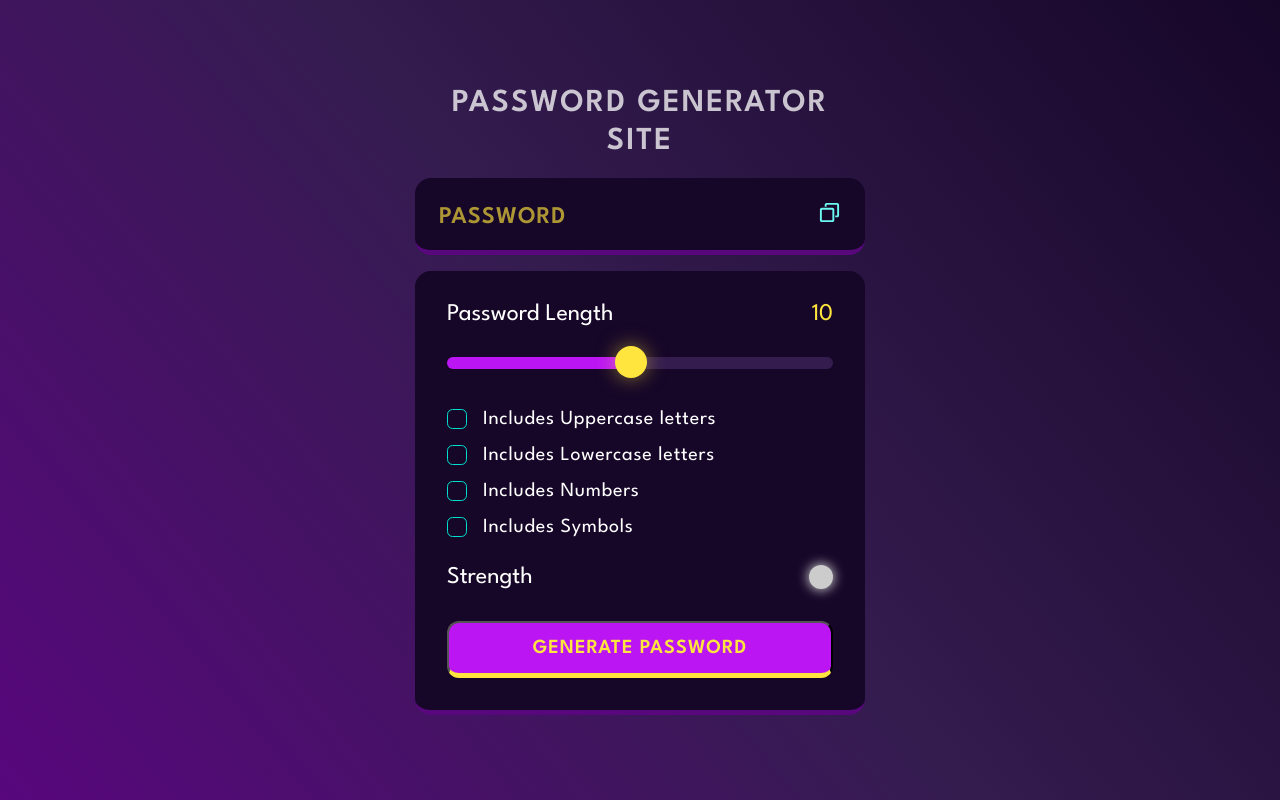
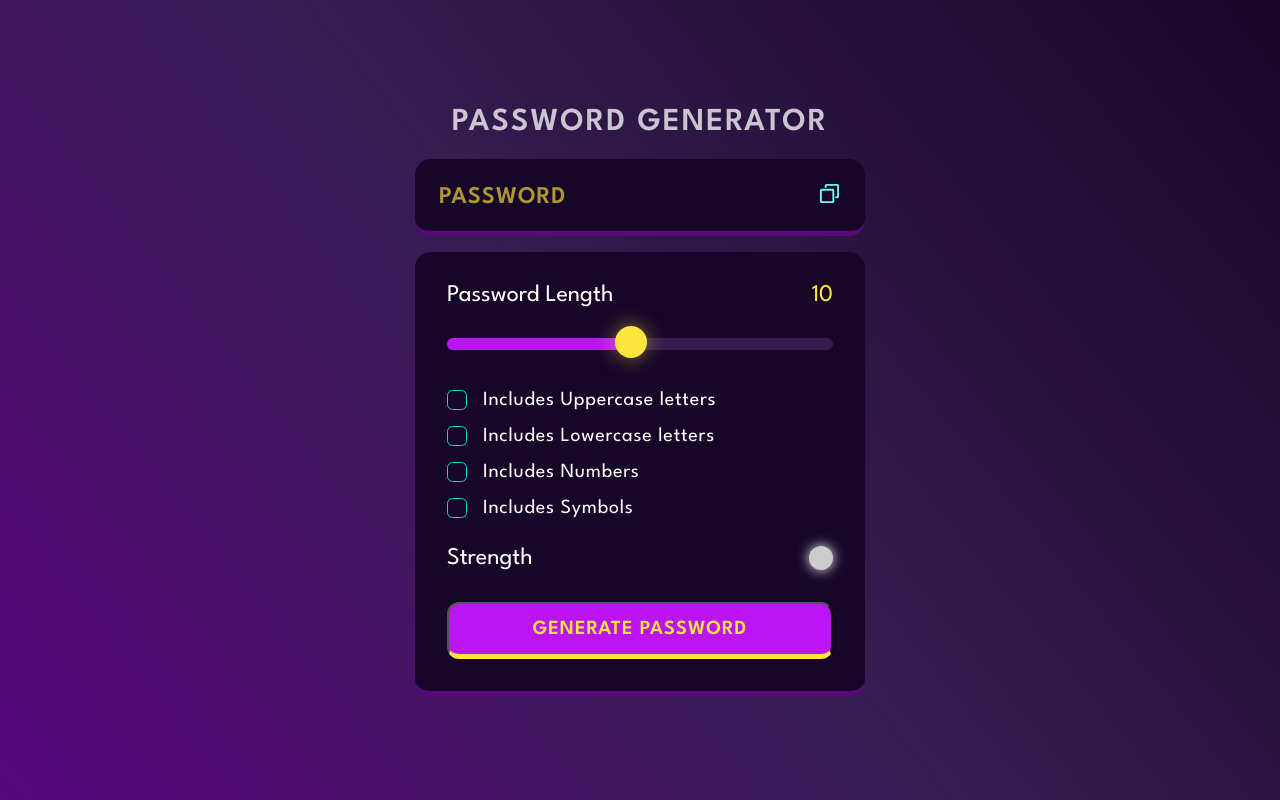
Before and after one commit to aryanmewara111/passwordgenerator, a plain HTML site: page index.html in a window 1280 px wide. Drawn offline with Linux system fonts and the light colour scheme.

Commit message:
index.html

```diff
--- a/index.html
+++ b/index.html
@@ -11,7 +11,7 @@
 </head>
 <body>
     <div class="container">
-        <h1>Password Generator Site</h1>
+        <h1>Password Generator </h1>
         <div class="display-container">
             <input readonly placeholder="Password" class="display" data-passwordDisplay>
             <button data-copy class="copyBtn">
```
